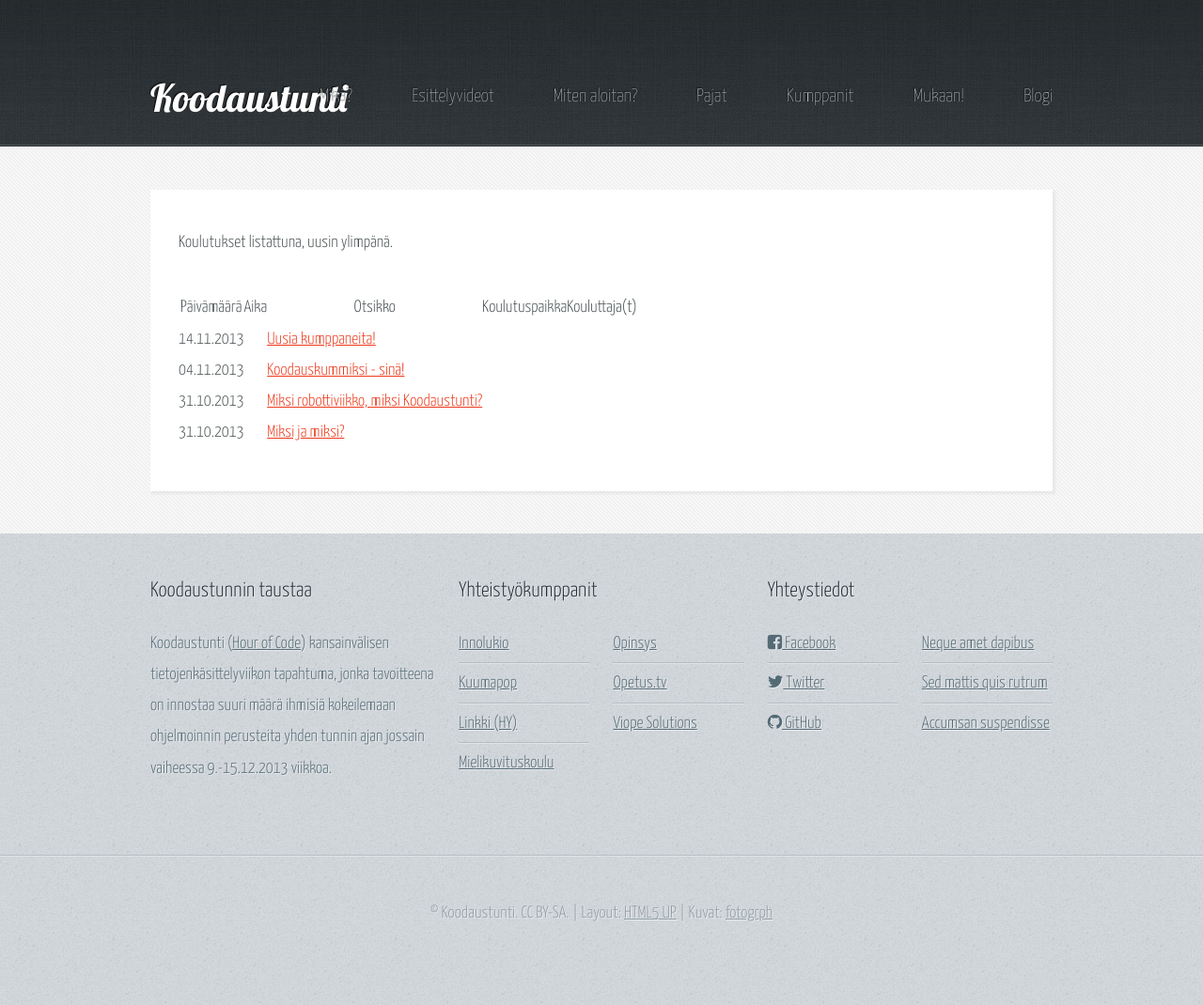
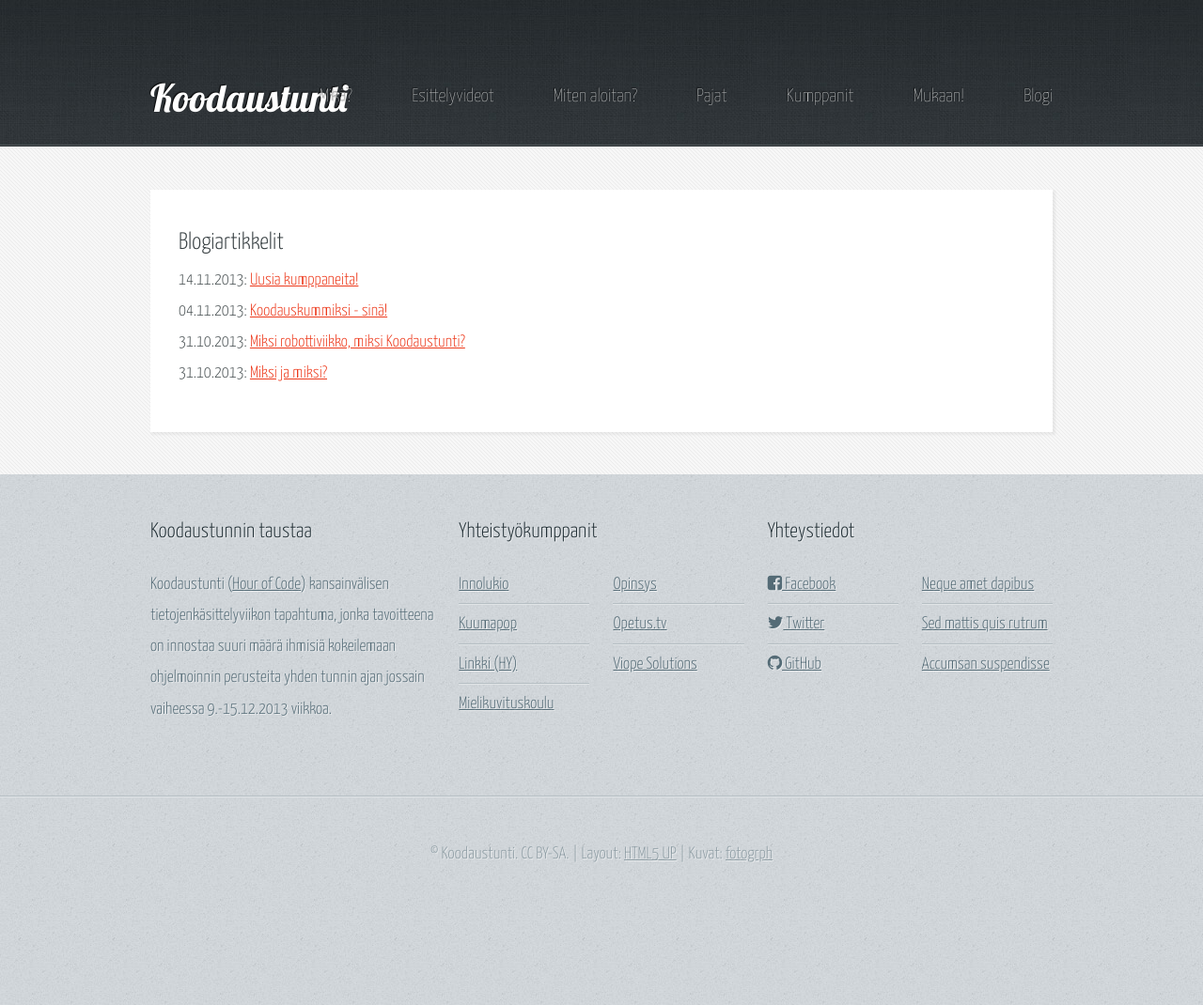
Before and after one commit to jannecederberg/koodaustunti.fi, a Jekyll site: the page built from blogi.md, in a window 1280 px wide. Shown: the whole page at 94% size. Built offline with Jekyll 4.4.1, drawn with Linux system fonts in a browser that asks for light colours; nearby versions of some CDN libraries; Markdown is read by kramdown in place of the engine named in the settings; after the commit the page ends 1007 px from its top, so only the background shows below that.

Commit message:
Blogilistauksen korjaus

```diff
--- a/blogi.md
+++ b/blogi.md
@@ -8,23 +8,10 @@ ikoni: pencil
 
 ---
 
-Koulutukset listattuna, uusin ylimpänä.
+## Blogiartikkelit
 
-<table class="table">
-	<tr>
-		<th>Päivämäärä</th>
-		<th>Aika</th>
-		<th>Otsikko</th>
-		<th>Koulutuspaikka</th>
-		<th>Kouluttaja(t)</th>
-	</tr>
+<ul>
 	{% for artikkeli in site.posts %}
-	<tr>
-		<td>{{ artikkeli.date | date:"%d.%m.%Y" }}</td>
-		<td>{{ artikkeli.aika }}</td>
-    	<td><a href="{{ artikkeli.url }}">{{ artikkeli.title }}</a></td>
-    	<td>{{ artikkeli.paikka }}</td>
-    	<td>{{ artikkeli.kouluttaja }}</td>
-    </tr>
+		<li>{{ artikkeli.date | date:"%d.%m.%Y" }}: <a href="{{ artikkeli.url }}">{{ artikkeli.title }}</a></li>
 	{% endfor %}
-</table>
+</ul>
```
